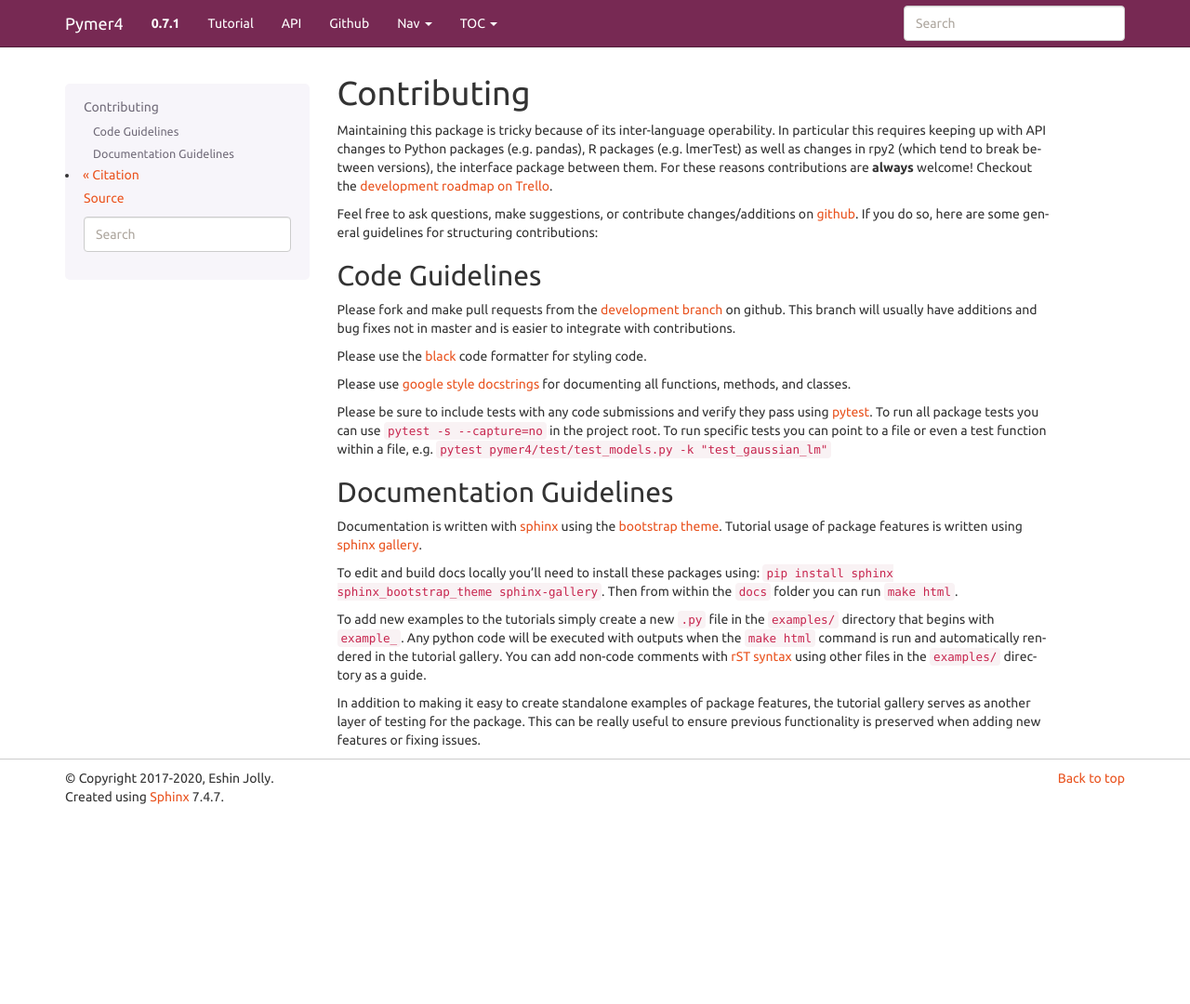
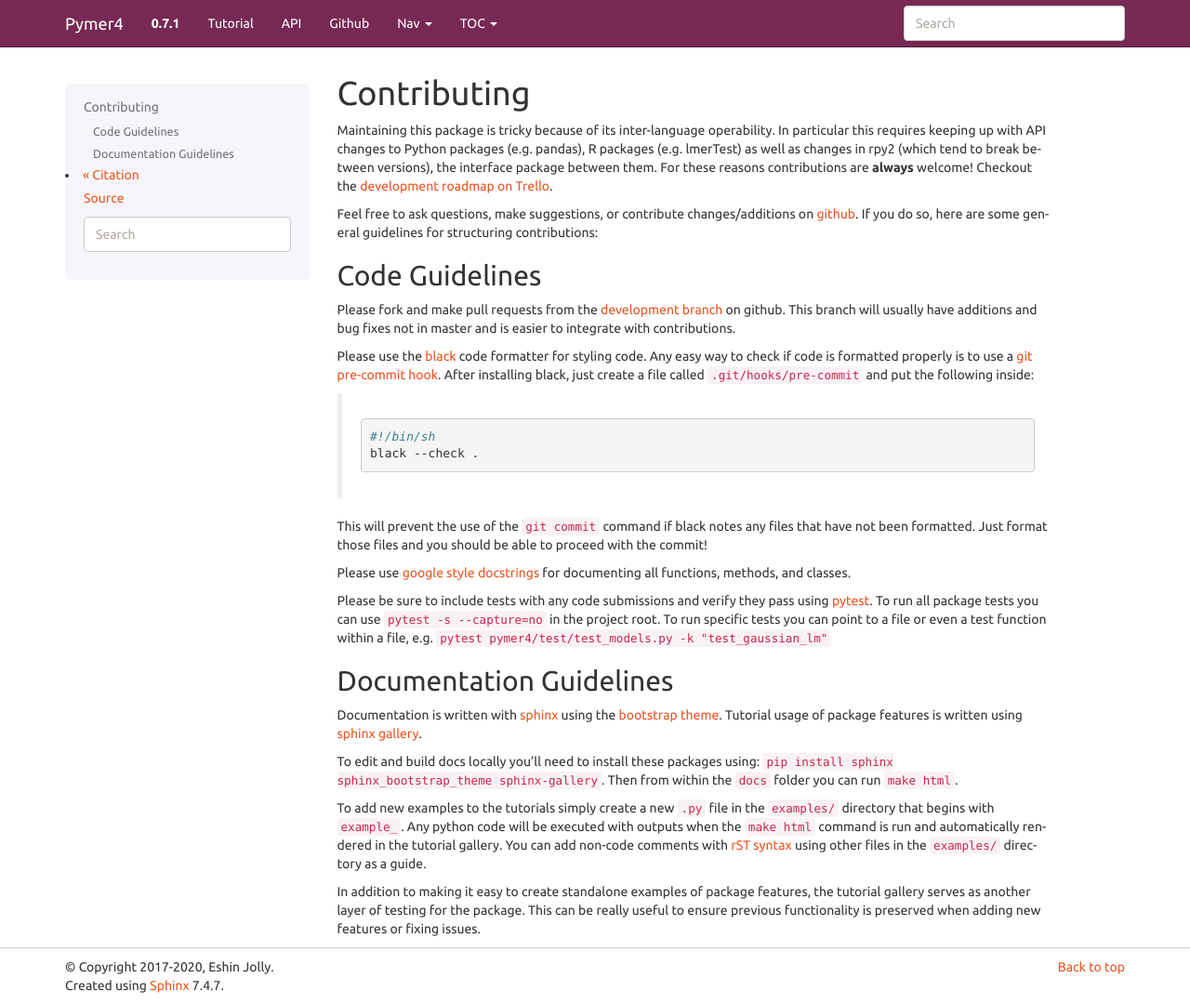
Before and after one commit to ejolly/pymer4, a Sphinx documentation site: the page built from docs/contributing.rst, in a window 1280 px wide and 1080 px high. Shown: the whole window at 93% size. Built offline with Sphinx 7.4.7, drawn with Linux system fonts in a browser that asks for light colours.

Commit message:
Added info about black pre-commit hook to contribution guidelines on docs.

```diff
--- a/docs/contributing.rst
+++ b/docs/contributing.rst
@@ -8,7 +8,14 @@ Code Guidelines
 ---------------
 Please fork and make pull requests from the `development branch <https://github.com/ejolly/pymer4/tree/dev/>`_ on github. This branch will usually have additions and bug fixes not in master and is easier to integrate with contributions.
 
-Please use the `black <https://black.readthedocs.io/en/stable/>`_ code formatter for styling code.
+Please use the `black <https://black.readthedocs.io/en/stable/>`_ code formatter for styling code. Any easy way to check if code is formatted properly is to use a `git pre-commit hook <https://githooks.com/>`_. After installing black, just create a file called :code:`.git/hooks/pre-commit` and put the following inside:
+
+    .. code-block:: bash
+
+        #!/bin/sh
+        black --check .
+
+This will prevent the use of the :code:`git commit` command if black notes any files that have not been formatted. Just format those files and you should be able to proceed with the commit!
 
 Please use `google style docstrings <https://sphinxcontrib-napoleon.readthedocs.io/en/latest/example_google.html/>`_ for documenting all functions, methods, and classes.
 
```
